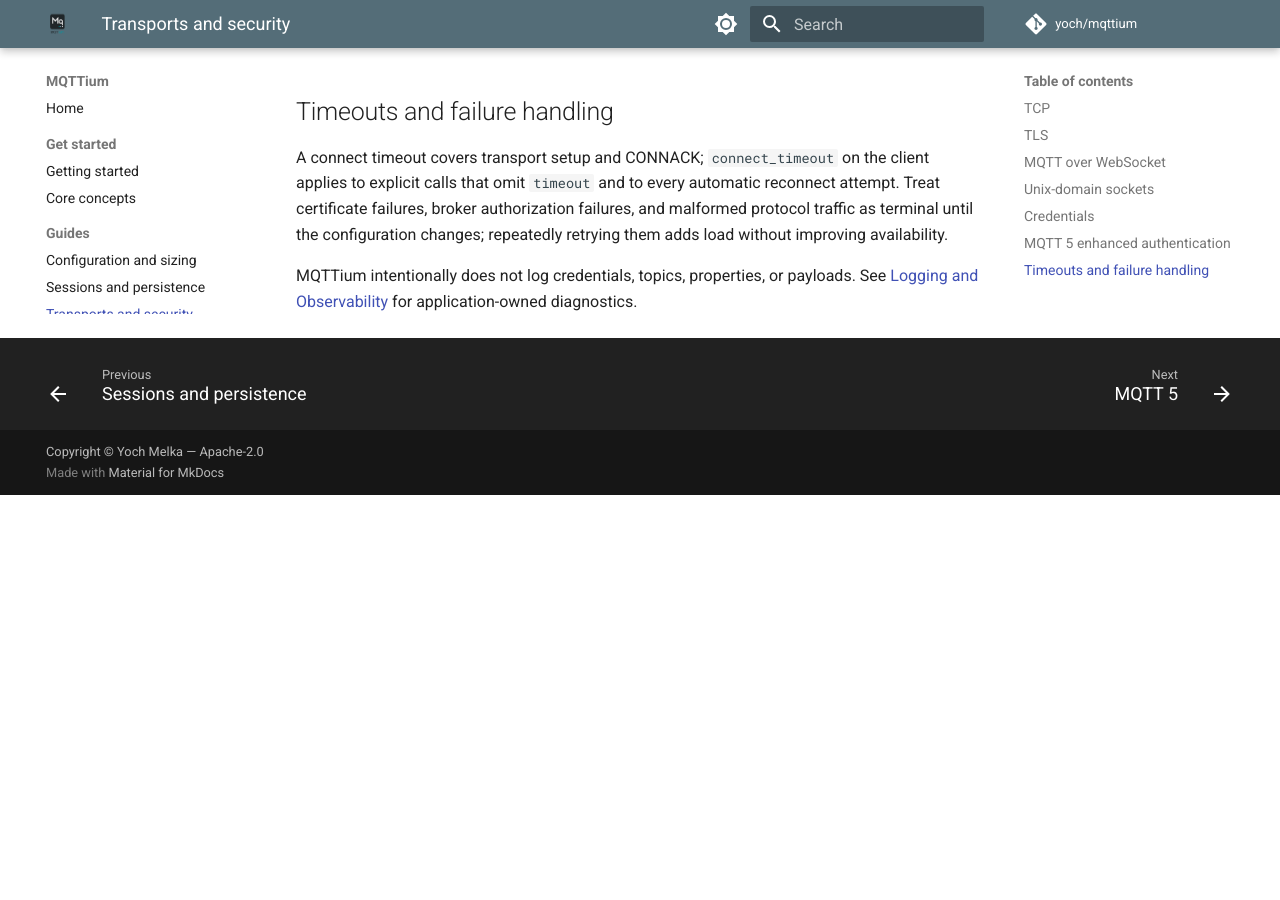
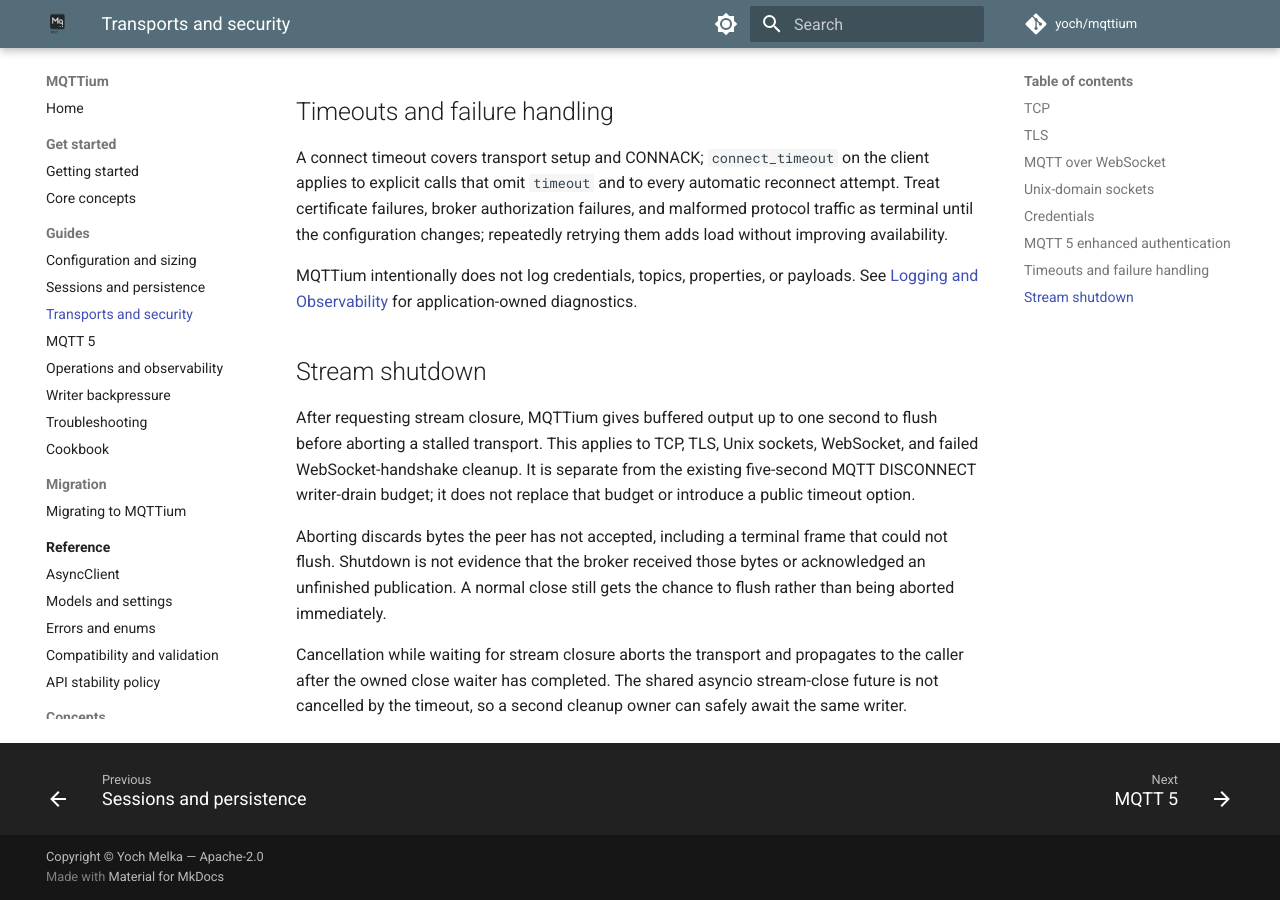
Before and after one commit to yoch/mqttium, an MkDocs documentation site: the page built from docs/transports-and-tls.md, in a window 1280 px wide and 900 px high, scrolled down 1837 px. Built offline with MkDocs 1.6.1 and Material for MkDocs 9.7.7, drawn with Linux system fonts in a browser that asks for light colours; comment, search, counter and statistics services are not loaded; before the commit the page ends 2332 px from its top, so only the background shows below that.

Commit message:
docs: explain the bounded stream shutdown policy

```diff
--- a/docs/transports-and-tls.md
+++ b/docs/transports-and-tls.md
@@ -93,3 +93,21 @@
 
 MQTTium intentionally does not log credentials, topics, properties, or payloads.
 See [Logging and Observability](observability.md) for application-owned diagnostics.
+
+## Stream shutdown
+
+After requesting stream closure, MQTTium gives buffered output up to one
+second to flush before aborting a stalled transport. This applies to TCP,
+TLS, Unix sockets, WebSocket, and failed WebSocket-handshake cleanup. It is
+separate from the existing five-second MQTT DISCONNECT writer-drain budget;
+it does not replace that budget or introduce a public timeout option.
+
+Aborting discards bytes the peer has not accepted, including a terminal frame
+that could not flush. Shutdown is not evidence that the broker received those
+bytes or acknowledged an unfinished publication. A normal close still gets
+the chance to flush rather than being aborted immediately.
+
+Cancellation while waiting for stream closure aborts the transport and
+propagates to the caller after the owned close waiter has completed. The
+shared asyncio stream-close future is not cancelled by the timeout, so a
+second cleanup owner can safely await the same writer.
```
